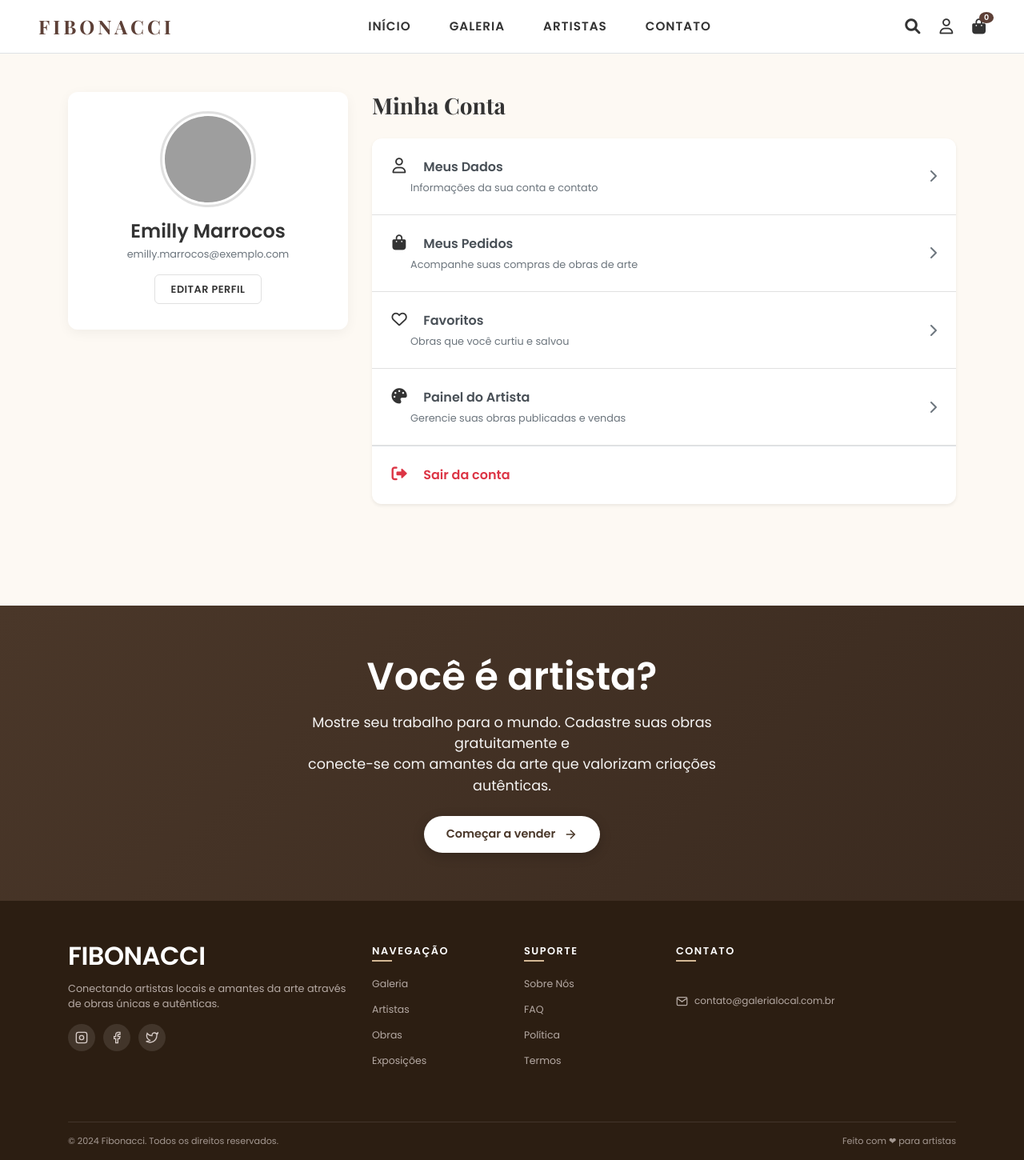
After one commit to EmillyMarrocos/Projeto_GaleriaArtes, a Django app: page /perfil/ in a window 1280 px wide. The commit adds this page. Shown: the whole page at 80% size. Run offline with Django 4.2, Linux system fonts and the light colour scheme; some libraries are stand-ins or nearby versions; grey boxes are pictures that could not be loaded.

Commit message:
Tela de Perfil

```diff
--- a/artistas/views.py
+++ b/artistas/views.py
@@ -40,3 +40,19 @@
         obras_falsas = [o for o in obras_falsas if busca.lower() in o['nome'].lower() or busca.lower() in o['artista'].lower()]
 
     return render(request, 'galeria.html', {'obras': obras_falsas})
+
+def login_view(request):
+    return render(request, 'login.html')
+
+def perfil(request):
+    usuario_falso = {
+        'nome': 'Emilly Marrocos',
+        'email': 'emilly.marrocos@exemplo.com',
+        'avatar': 'https://github.com/EmillyMarrocos.png'
+    }
+
+    contexto = {
+        'usuario': usuario_falso
+    }
+
+    return render(request, 'perfil.html', contexto)
--- a/setup/urls.py
+++ b/setup/urls.py
@@ -4,6 +4,9 @@
 
 urlpatterns = [
     path('admin/', admin.site.urls),
-    path('home/', views.home, name='home'),
+    path('', views.home, name='home'),
+    path('home/', views.home, name='home_alias'),
     path('galeria/', views.galeria, name='galeria'),
+    path('login/', views.login_view, name='login'),
+    path('perfil/', views.perfil, name='perfil'),
 ]
--- /dev/null
+++ b/static/css/perfil.css
@@ -0,0 +1,73 @@
+.perfil-dashboard {
+    min-height: calc(100vh - 150px);
+}
+
+.perfil-sidebar {
+    background: #ffffff;
+    border-radius: 12px;
+    box-shadow: 0 4px 15px rgba(0, 0, 0, 0.05);
+}
+
+.perfil-avatar {
+    width: 120px;
+    height: 120px;
+    border-radius: 50%;
+    object-fit: cover;
+    border: 3px solid var(--btn-borda);
+    padding: 3px;
+}
+
+.btn-outline-custom {
+    border: 1px solid var(--btn-borda);
+    background: transparent;
+    color: var(--texto-escuro);
+    font-size: 0.8rem;
+    font-weight: 600;
+    padding: 8px 20px;
+    text-transform: uppercase;
+    transition: all 0.3s ease;
+    border-radius: 6px;
+    letter-spacing: 0.5px;
+}
+
+.btn-outline-custom:hover {
+    background-color: #5D4037;
+    color: white;
+    border-color: #5D4037;
+}
+
+.perfil-menu {
+    border-radius: 12px;
+    overflow: hidden;
+    border: none;
+}
+
+.list-group-item {
+    border-left: none;
+    border-right: none;
+    border-bottom: 1px solid var(--btn-borda);
+    transition: all 0.2s ease;
+}
+
+.list-group-item:first-child {
+    border-top: none;
+}
+
+.list-group-item:last-child {
+    border-bottom: none;
+}
+
+.list-group-item:hover {
+    background-color: var(--bg-creme);
+}
+
+.icon-menu {
+    font-size: 1.2rem;
+    color: var(--texto-escuro);
+    width: 20px;
+    text-align: center;
+}
+
+.text-danger .icon-menu {
+    color: #dc3545;
+}
--- a/templates/includes/header.html
+++ b/templates/includes/header.html
@@ -17,7 +17,7 @@
         <!-- Ícones à direita -->
         <div class="header-icons d-flex align-items-center">
             <a href="#" class="icon-link"><i class="fas fa-search"></i></a>
-            <a href="#" class="icon-link"><i class="far fa-user"></i></a>
+            <a href="{% url 'perfil' %}" class="icon-link"><i class="far fa-user"></i></a>
             <a href="#" class="icon-link position-relative">
                 <i class="fas fa-shopping-bag"></i>
                 <span class="bag-count">0</span>
--- /dev/null
+++ b/templates/perfil.html
@@ -0,0 +1,75 @@
+{% extends 'base.html' %}
+{% load static %}
+
+{% block extra_css %}
+<link rel="stylesheet" href="{% static 'css/perfil.css' %}">
+{% endblock %}
+
+{% block content %}
+<div class="container perfil-dashboard py-5">
+    <div class="row">
+        <div class="col-12 col-md-4 mb-4">
+            <div class="perfil-sidebar text-center p-4">
+                <img src="{{ usuario.avatar }}" alt="Avatar" class="perfil-avatar mb-3">
+                <h4 class="font-weight-bold mb-1">{{ usuario.nome }}</h4>
+                <p class="text-muted small mb-3">{{ usuario.email }}</p>
+                <button class="btn btn-outline-custom btn-sm mb-2">Editar Perfil</button>
+            </div>
+        </div>
+
+        <div class="col-12 col-md-8">
+            <h3 class="mb-4 font-weight-bold" style="font-family: 'Playfair Display', serif;">Minha Conta</h3>
+
+            <div class="list-group perfil-menu shadow-sm">
+                <a href="#"
+                    class="list-group-item list-group-item-action d-flex justify-content-between align-items-center p-4">
+                    <div>
+                        <i class="far fa-user mr-3 icon-menu"></i>
+                        <span class="font-weight-bold">Meus Dados</span>
+                        <p class="mb-0 text-muted small mt-1 ml-4">Informações da sua conta e contato</p>
+                    </div>
+                    <i class="fas fa-chevron-right text-muted"></i>
+                </a>
+
+                <a href="#"
+                    class="list-group-item list-group-item-action d-flex justify-content-between align-items-center p-4">
+                    <div>
+                        <i class="fas fa-shopping-bag mr-3 icon-menu"></i>
+                        <span class="font-weight-bold">Meus Pedidos</span>
+                        <p class="mb-0 text-muted small mt-1 ml-4">Acompanhe suas compras de obras de arte</p>
+                    </div>
+                    <i class="fas fa-chevron-right text-muted"></i>
+                </a>
+
+                <a href="#"
+                    class="list-group-item list-group-item-action d-flex justify-content-between align-items-center p-4">
+                    <div>
+                        <i class="far fa-heart mr-3 icon-menu"></i>
+                        <span class="font-weight-bold">Favoritos</span>
+                        <p class="mb-0 text-muted small mt-1 ml-4">Obras que você curtiu e salvou</p>
+                    </div>
+                    <i class="fas fa-chevron-right text-muted"></i>
+                </a>
+
+                <a href="#"
+                    class="list-group-item list-group-item-action d-flex justify-content-between align-items-center p-4">
+                    <div>
+                        <i class="fas fa-palette mr-3 icon-menu"></i>
+                        <span class="font-weight-bold">Painel do Artista</span>
+                        <p class="mb-0 text-muted small mt-1 ml-4">Gerencie suas obras publicadas e vendas</p>
+                    </div>
+                    <i class="fas fa-chevron-right text-muted"></i>
+                </a>
+
+                <a href="#"
+                    class="list-group-item list-group-item-action d-flex justify-content-between align-items-center p-4 text-danger border-top">
+                    <div>
+                        <i class="fas fa-sign-out-alt mr-3 icon-menu"></i>
+                        <span class="font-weight-bold">Sair da conta</span>
+                    </div>
+                </a>
+            </div>
+        </div>
+    </div>
+</div>
+{% endblock %}
```
Also changed, not shown: static/css/login.css (added, +85 -0 lines), templates/login.html (added, +34 -0 lines), artistas/migrations/0001_initial.py (added), artistas/migrations/__init__.py (added).
